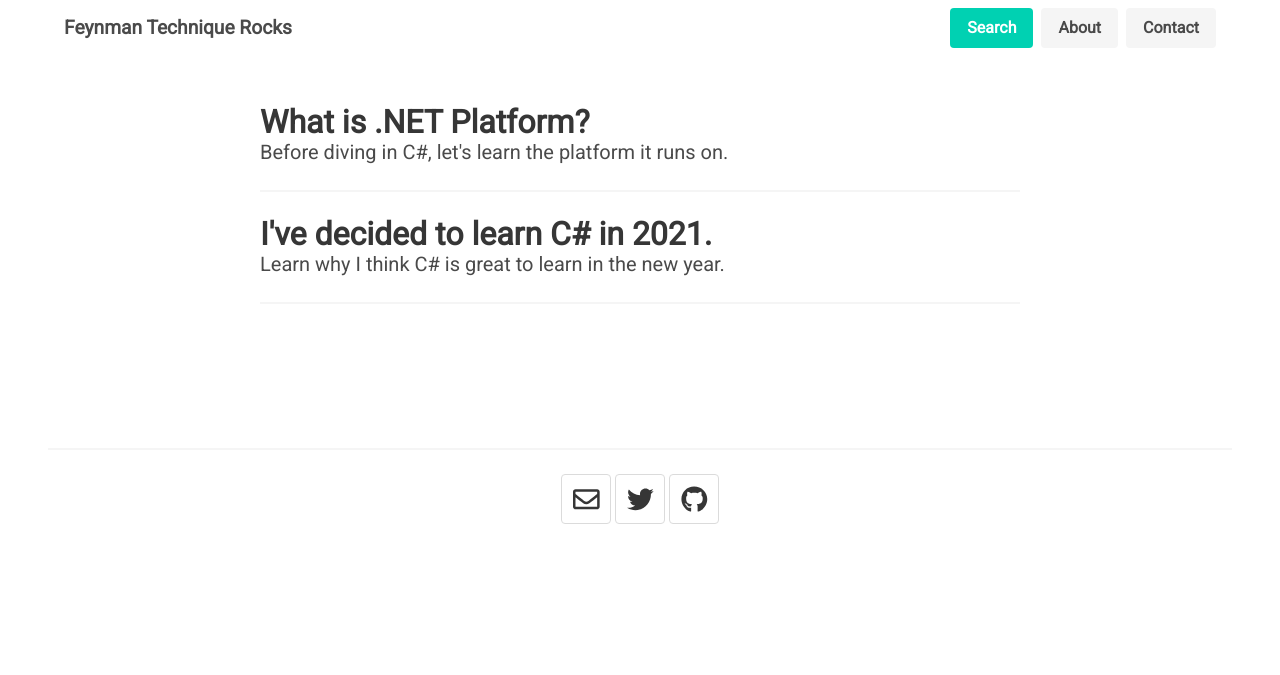
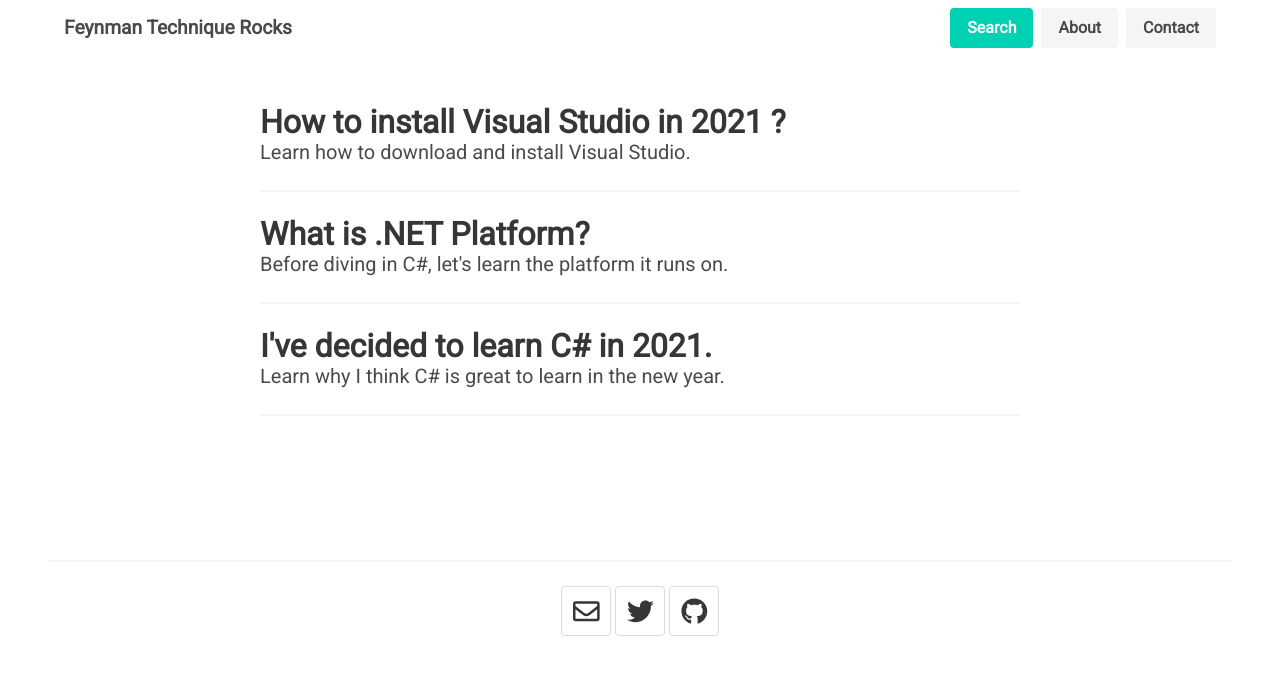
Before and after one commit to feynmantechniquerocks/blog, a Jekyll site: the page built from index.markdown, in a window 1280 px wide. Shown: the top 675 px of the page. Built offline with Jekyll 4.4.1, drawn with Linux system fonts in a browser that asks for light colours; nearby versions of some CDN libraries; part of the change alters nothing that is shown.

Commit message:
how to install visual studio posted

```diff
--- a/_layouts/post.html
+++ b/_layouts/post.html
@@ -1,8 +1,6 @@
 ---
 layout: default
 ---
-
-<!-- style="font-size: larger; line-height: 30px; font-family: 'Roboto', sans-serif;" -->
 
 <section class="section" style="font-size: larger; line-height: 30px;" >
     <div class="container">
--- /dev/null
+++ b/_posts/2020-01-20-visualstudio.html
@@ -0,0 +1,85 @@
+---
+layout: post
+title: "How to install Visual Studio in 2021 ?"
+subtitle: "Learn how to download and install Visual Studio."
+permalink: /how-to-download-visual-studio/
+date: 2021-01-19 23:45:13 -0400
+main_image_src: "https://venturebeat.com/wp-content/uploads/2019/11/visual-studio-logo.jpeg?w=1200&strip=all"
+main_image_caption: "Photo credit - venturebeat.com"
+categories: ['c#', '.NET', '.NET Platform', '.NET Framework', 'visual studio']
+---
+<p>You need an IDE (Integrated Development Environment) to write programs. An IDE consists of some tools that would help you as you write your own program.
+</p>
+<br>
+
+<p> Before writing our first “Hello world” program, we will download and install an IDE.
+</p>
+<br>
+
+<p>When it comes to C#, Visual Studio is the best choice.
+</p>
+<br>
+
+<p>In this post, I’m going to talk about how to download and install Visual Studio. I’d also mention the differences between different editions.
+</p>
+<br>
+
+<h1 class="title is-3">1. Visual Studio Editions </h1>
+
+
+<p>
+    There are 3 Visual Studio Editions.
+    <div class="content">
+        <ul>
+            <li><b>Community</b>  </li>
+            <li><b>Professional</b></li>
+            <li><b>Enterprise</b></li>
+        </ul>
+    </div>
+</p>
+
+
+<p>Editions are self explanatory and I don’t want to talk about them. If you want to compare the editions <a href="https://visualstudio.microsoft.com/tr/vs/compare/ " target="blank">please visit this page.</a>
+</p>
+<br>
+
+<p>The important edition for us (wanna be C# developers) is Community Edition. We are going to use it to learn C# and develop applications. <b>It’s completely free.</b> </p>
+<br>
+
+<h1 class="title is-3">2. How to Download Visual Studio Community Edition ?</h1>
+
+<p>It’s so easy to download Visual Studio Community Edition. Just go ahead and <a href="https://visualstudio.microsoft.com/tr/thank-you-downloading-visual-studio/?sku=Community&rel=16" target="blank">click here</a>. This link will automaticly download the vs_community.exe file which is the Visual Studio installer software.</p>
+<br>
+
+<p>If you want to visit the download page of the Visual Studio. <a href="https://visualstudio.microsoft.com/tr/vs/" target="blank">Visit this page.</a>
+</p>
+<br>
+
+<h1 class="title is-3">3. How to Install Visual Studio Community Edition ?</h1>
+
+<p>Start the Visual Studio installer (The exe file you’ve just downloaded). Follow the instructions and it will take you to a page that looks like below.
+</p>
+<br>
+
+<div class="box">
+    <figure class="image is-text-centered">
+        <img src="../assets/images/visual-studio-installer.png" width="850" height="315">
+        <figcaption><small>Visual Studio Installer </small></figcaption>
+    </figure>
+</div>
+<br>
+
+<p>You need to select the tools you’d need while developing applications. This could seem scary for the beginners but you really don’t have to worry about choices here. All you have to do is to select <b>.NET desktop development</b>. If you need other tools, you can always run Visual Studio Installer then you can download and install the tool you’d need.
+</p>
+<br>
+
+<p>Most recent version of Community Edition is 2019 but Visual Studio Installer allows you to download and install 2017 version as well.
+</p>
+<br>
+
+<p>I suggest you to go with version 2019 but of course it’s up to you.
+</p>
+<br>
+
+<p>We have our IDE installed. It is up and ready. Let's start programming.</p>
+<br>
```
Also changed, not shown: _posts/2020-01-19-netplatform.html (renamed from _posts/2020-01-27-dreams.html), assets/images/visual-studio-installer.png (added).
